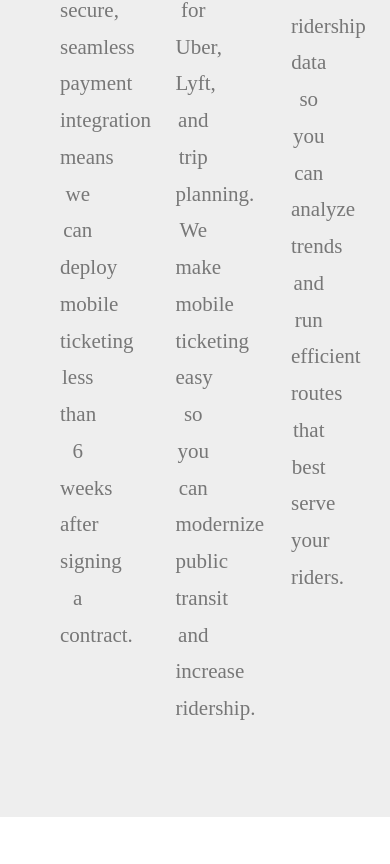
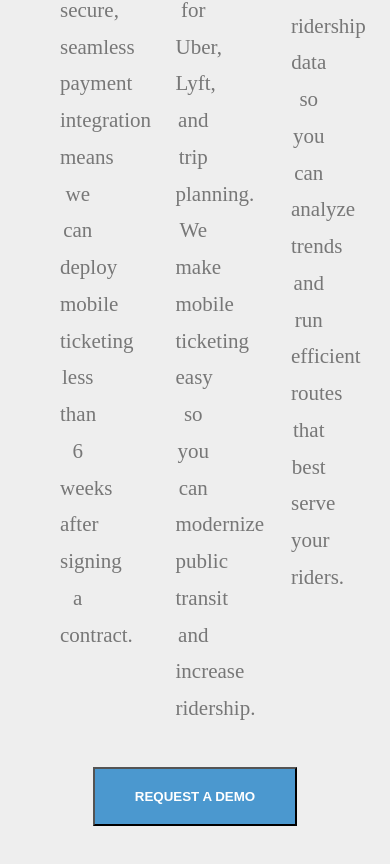
Before and after one commit to jjnotjayjay/token-transit, a plain HTML site: page index.html in a window 390 px wide. Shown: the part 2240-3104 px from the top of the page. Before the commit the page ends 3057 px from the top, so only its background shows below. Drawn offline with Linux system fonts and the light colour scheme; a web font is replaced by a local one.

Commit message:
Added button to 'Get Mobile Ticketing' section.

```diff
--- a/index.html
+++ b/index.html
@@ -51,6 +51,7 @@
             <p>We provide detailed, account-level ridership data so you can analyze trends and run efficient routes that best serve your riders.</p>
           </div>
         </div>
+        <div class="centered"><button href="#">Request a Demo</button></div>
       </div>
   </body>
 </html>
--- a/styles.css
+++ b/styles.css
@@ -59,3 +59,16 @@
   width: 33%;
   padding: 0 5%;
 }
+
+button {
+  text-transform: uppercase;
+  padding: 20px 40px;
+  color: white;
+  background-color: rgb(75, 152, 207);
+  font-family: "Montserrat", sans-serif;
+  font-weight: 700;
+}
+
+.centered {
+  text-align: center;
+}
```
